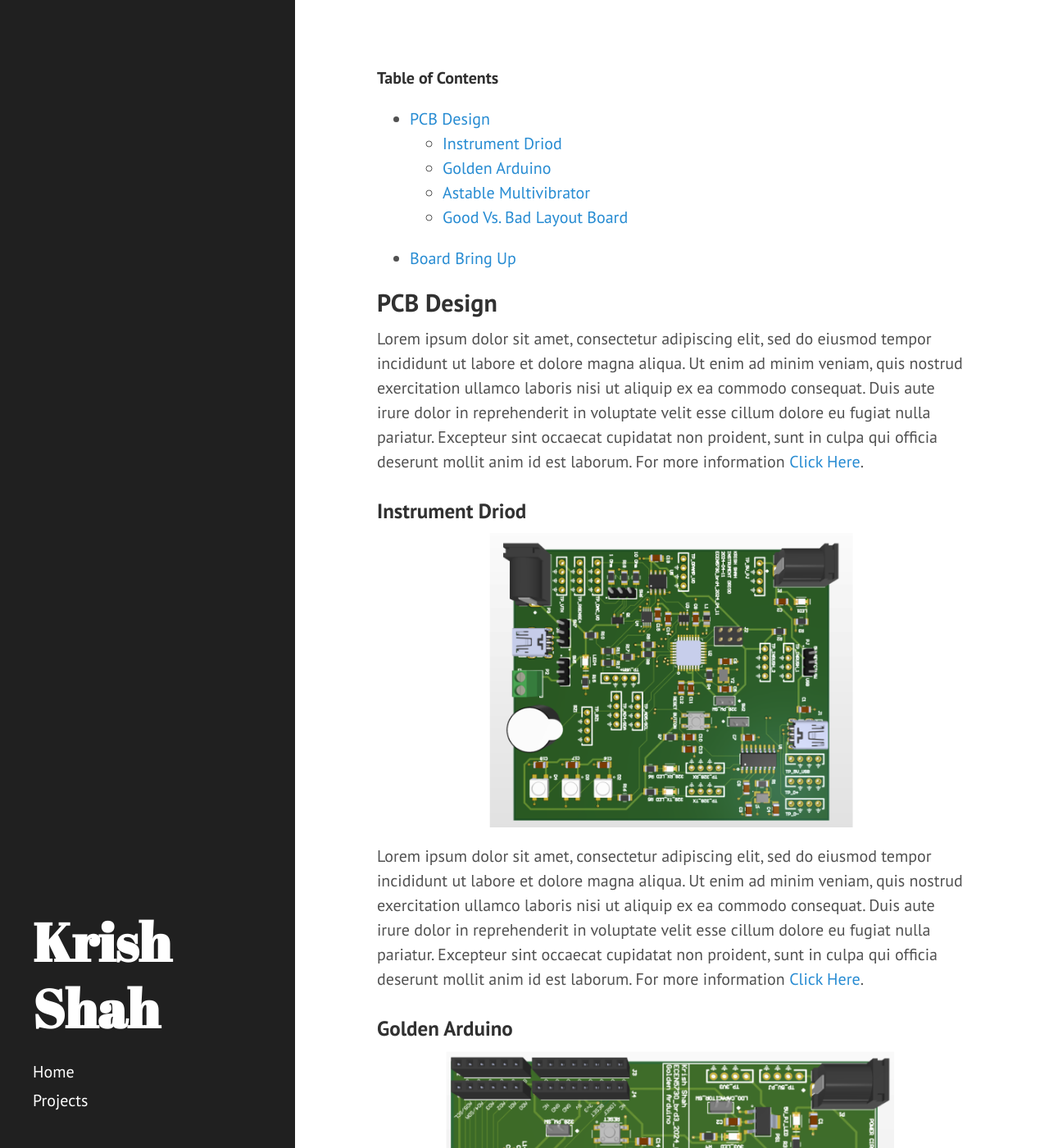
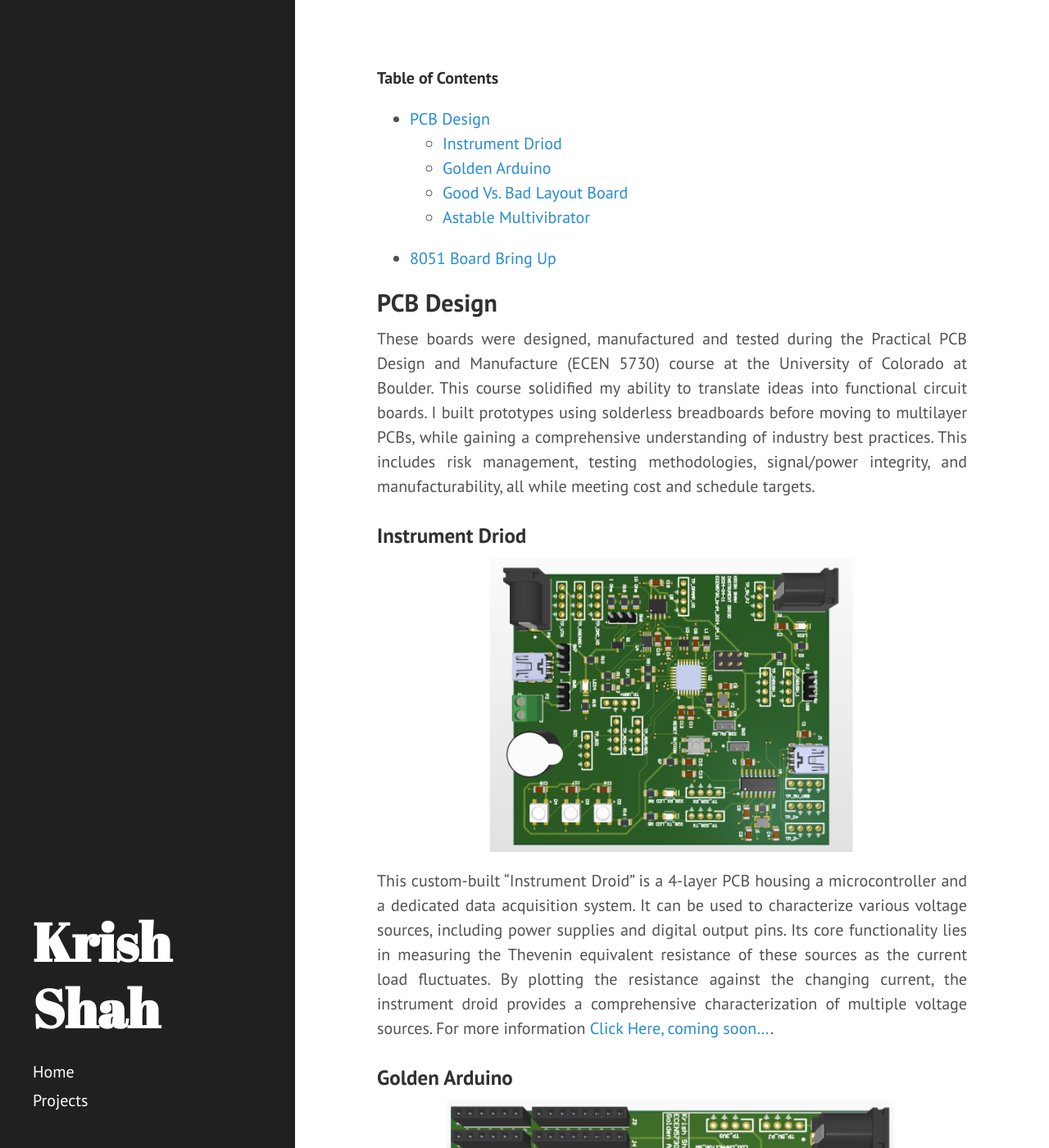
Before and after one commit to krish0706/krish0706.github.io, a Jekyll site: the page built from hardware.md, in a window 1280 px wide and 1400 px high. Shown: the whole window at 82% size. Built offline with Jekyll 4.4.1, drawn with Linux system fonts in a browser that asks for light colours; some of the changed text lies outside the part shown.

Commit message:
Adds PCB info

```diff
--- a/_layouts/default.html
+++ b/_layouts/default.html
@@ -7,7 +7,7 @@
 
     {% include sidebar.html %}
 
-    <div class="content container">
+    <div class="content container" align="justify">
       {{ content }}
     </div>
 
--- a/hardware.md
+++ b/hardware.md
@@ -6,25 +6,27 @@ title: Hardware
 - [PCB Design](#pcb-design)
   - [Instrument Driod](#instrument-driod)
   - [Golden Arduino](#golden-arduino)
+  - [Good Vs. Bad Layout Board](#good-vs-bad-layout-board)
   - [Astable Multivibrator](#astable-multivibrator)
-  - [Good Vs. Bad Layout Board](#good-vs-bad-layout-board)
-- [Board Bring Up](#board-bring-up)
+- [8051 Board Bring Up](#8051-board-bring-up)
 
 ## PCB Design
-Lorem ipsum dolor sit amet, consectetur adipiscing elit, sed do eiusmod tempor incididunt ut labore et dolore magna aliqua. Ut enim ad minim veniam, quis nostrud exercitation ullamco laboris nisi ut aliquip ex ea commodo consequat. Duis aute irure dolor in reprehenderit in voluptate velit esse cillum dolore eu fugiat nulla pariatur. Excepteur sint occaecat cupidatat non proident, sunt in culpa qui officia deserunt mollit anim id est laborum. For more information [Click Here](https://developer.mozilla.org/en-US/docs/Web/HTML/Element).
+These boards were designed, manufactured and tested during the Practical PCB Design and Manufacture (ECEN 5730) course at the University of Colorado at Boulder.
+This course solidified my ability to translate ideas into functional circuit boards. I built prototypes using solderless breadboards before moving to multilayer PCBs, while gaining a comprehensive understanding of industry best practices. This includes risk management, testing methodologies, signal/power integrity, and manufacturability, all while meeting cost and schedule targets.
 ### Instrument Driod
 ![placeholder](/public/img/instrument-driod.png)
-Lorem ipsum dolor sit amet, consectetur adipiscing elit, sed do eiusmod tempor incididunt ut labore et dolore magna aliqua. Ut enim ad minim veniam, quis nostrud exercitation ullamco laboris nisi ut aliquip ex ea commodo consequat. Duis aute irure dolor in reprehenderit in voluptate velit esse cillum dolore eu fugiat nulla pariatur. Excepteur sint occaecat cupidatat non proident, sunt in culpa qui officia deserunt mollit anim id est laborum. For more information [Click Here](https://developer.mozilla.org/en-US/docs/Web/HTML/Element).
+ This custom-built "Instrument Droid" is a 4-layer PCB housing a microcontroller and a dedicated data acquisition system. It can be used to characterize various voltage sources, including power supplies and digital output pins. Its core functionality lies in measuring the Thevenin equivalent resistance of these sources as the current load fluctuates. By plotting the resistance against the changing current, the instrument droid provides a comprehensive characterization of multiple voltage sources. For more information [Click Here, coming soon...]().
 ### Golden Arduino
 ![placeholder](/public/img/golden-arduino.png)
-Lorem ipsum dolor sit amet, consectetur adipiscing elit, sed do eiusmod tempor incididunt ut labore et dolore magna aliqua. Ut enim ad minim veniam, quis nostrud exercitation ullamco laboris nisi ut aliquip ex ea commodo consequat. Duis aute irure dolor in reprehenderit in voluptate velit esse cillum dolore eu fugiat nulla pariatur. Excepteur sint occaecat cupidatat non proident, sunt in culpa qui officia deserunt mollit anim id est laborum. For more information [Click Here](https://developer.mozilla.org/en-US/docs/Web/
+This custom-built "Golden Arduino," is a minimalist Arduino board designed to achieve core functionalities. It prioritizes essential features for uploading code via USB, running with the Arduino IDE, and ensuring full compatibility with most Arduino Uno R3 shields. While maintaining commercial Arduino connectivity specifications, the Golden Arduino boasts additional functionalities for enhanced noise control, simplified assembly, streamlined testing, and efficient startup procedures. For more information [Click Here](https://drive.google.com/file/d/1v7sLqAxz2TlS9UWMopKReOcbZpwJAusF/view?usp=sharing).
+### Good Vs. Bad Layout Board
+![placeholder](/public/img/good-v-bad-layout.png)
+This PCB utilizes a 555 timer configured as an astable multivibrator to generate a 500Hz square wave with a 50% duty cycle. The output from the 555 timer triggers two SN74AHC14 hex inverters.  One inverter circuit includes a decoupling capacitor and a continuous ground return plane, while the other lacks these elements. By comparing the noise performance of these two layouts, we can observe the impact of proper design practices on PCB noise reduction. For more information [Click Here](https://drive.google.com/file/d/1vAGqYxZ14JId2595QzpmzcQCqJsF_GSF/view?usp=sharing).
 ### Astable Multivibrator
 ![placeholder](/public/img/555-timer-board.png)
-Lorem ipsum dolor sit amet, consectetur adipiscing elit, sed do eiusmod tempor incididunt ut labore et dolore magna aliqua. Ut enim ad minim veniam, quis nostrud exercitation ullamco laboris nisi ut aliquip ex ea commodo consequat. Duis aute irure dolor in reprehenderit in voluptate velit esse cillum dolore eu fugiat nulla pariatur. Excepteur sint occaecat cupidatat non proident, sunt in culpa qui officia deserunt mollit anim id est laborum. For more information [Click Here](https://developer.mozilla.org/en-US/docs/Web/HTML/Element).
-### Good Vs. Bad Layout Board
-![placeholder](/public/img/good-v-bad-layout.png)
-Lorem ipsum dolor sit amet, consectetur adipiscing elit, sed do eiusmod tempor incididunt ut labore et dolore magna aliqua. Ut enim ad minim veniam, quis nostrud exercitation ullamco laboris nisi ut aliquip ex ea commodo consequat. Duis aute irure dolor in reprehenderit in voluptate velit esse cillum dolore eu fugiat nulla pariatur. Excepteur sint occaecat cupidatat non proident, sunt in culpa qui officia deserunt mollit anim id est laborum. For more information [Click Here](https://developer.mozilla.org/en-US/docs/Web/HTML/Element).
+I designed and fabricated a 500Hz astable vibrator circuit using an IC555 timer on a PCB to gain proficiency in the entire PCB design flow within Altium Designer. This project encompassed the POR (Plan of Record), prototyping, schematic capture, layout, assembly, and analysis, adhering to best practices in design and measurement. For more information [Click Here](https://drive.google.com/file/d/1vAIDYN3dhmb6S0dchkq_F6QjW78ltwsj/view?usp=sharing).
 
-## Board Bring Up
+
+## 8051 Board Bring Up
 ![placeholder](/public/img/8051-board-bringup.jpg)
 Lorem ipsum dolor sit amet, consectetur adipiscing elit, sed do eiusmod tempor incididunt ut labore et dolore magna aliqua. Ut enim ad minim veniam, quis nostrud exercitation ullamco laboris nisi ut aliquip ex ea commodo consequat. Duis aute irure dolor in reprehenderit in voluptate velit esse cillum dolore eu fugiat nulla pariatur. Excepteur sint occaecat cupidatat non proident, sunt in culpa qui officia deserunt mollit anim id est laborum. For more information [Click Here](https://developer.mozilla.org/en-US/docs/Web/HTML/Element).
--- a/index.html
+++ b/index.html
@@ -3,7 +3,8 @@ layout: default
 title: home
 ---
 
-<h1 style="font-family:verdana;">Hi! I am Krish, a graduate student at the University of Colorado at Boulder, specializing in Embedded Systems Engineering. </h1>
+<h1 style="font-family:'Courier New', monospace;">Hi! I am Krish!</h1>
+<p>A graduate student at the University of Colorado at Boulder, specializing in Embedded Systems Engineering.</p>
 
 <!-- <div class="posts">
   {% for post in paginator.posts %}
```
Also changed, not shown: projects.md (+6 -6 lines), 7 other files.
